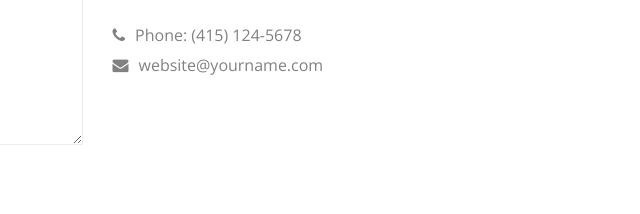
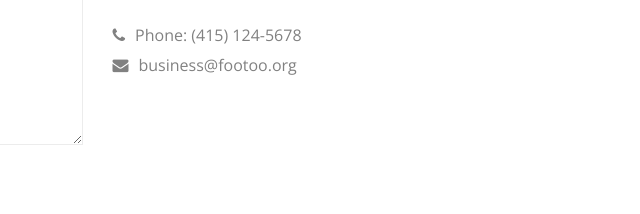
Before and after one commit to FoOTOo/footoo-lab.github.io, a plain HTML site: page index.html in a window 1280 px wide. Shown: the part 2232-2446 px from the top of the page, 640-1280 px from the left. Drawn offline with nearby package versions, Linux system fonts and the light colour scheme.

```diff
--- a/index.html
+++ b/index.html
@@ -300,7 +300,7 @@
 								<h3>Contact Us</h3>
 								<p><i class="fa fa-pencil"></i>Phoenix Inc.<span>PO Box 345678</span> <span>Little Lonsdale St, Melbourne </span><span>Australia</span></p><br>
 								<p><i class="fa fa-phone"></i>Phone: (415) 124-5678 </p>
-								<p><i class="fa fa-envelope"></i>website@yourname.com</p>
+								<p><i class="fa fa-envelope"></i>business@footoo.org</p>
 							</address>
 						</div>
 
```
